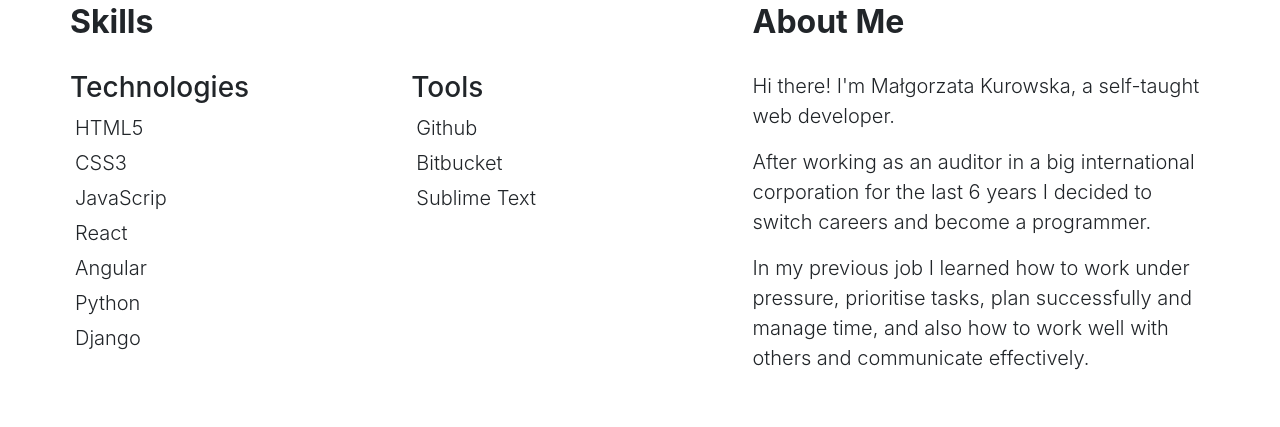
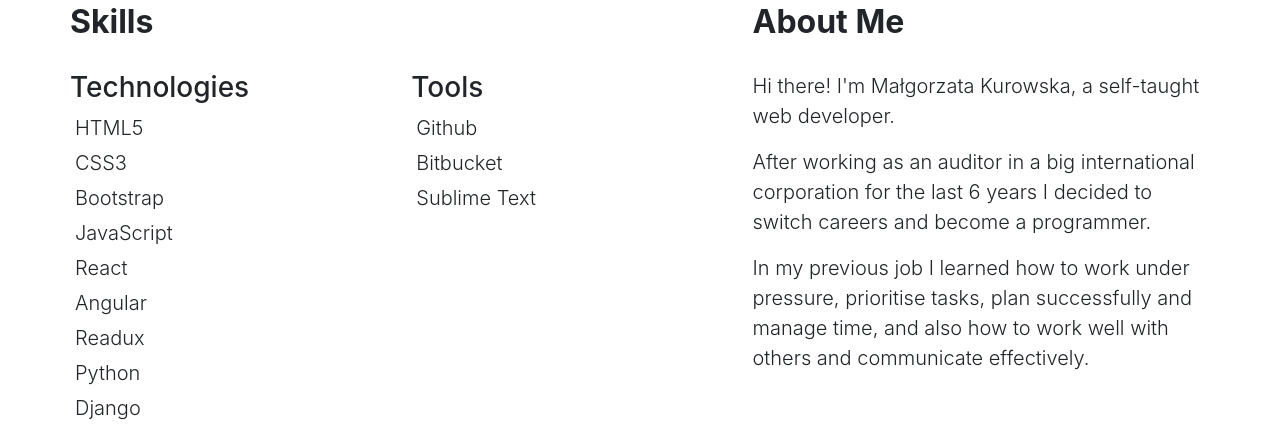
Before and after one commit to megmotion/portfolioPage, a plain HTML site: page index.html in a window 1280 px wide. Shown: the part 857-1284 px from the top of the page. Drawn offline with nearby package versions, Linux system fonts and the light colour scheme.

Commit message:
skills update

```diff
--- a/index.html
+++ b/index.html
@@ -50,9 +50,11 @@
                 <h3>Technologies</h3>
                 <p class="lead skills hover">HTML5</p>
                 <p class="lead skills">CSS3</p>
-                <p class="lead skills">JavaScrip</p>
+                <p class="lead skills">Bootstrap</p>
+                <p class="lead skills">JavaScript</p>
                 <p class="lead skills">React</p>
                 <p class="lead skills">Angular</p>
+                <p class="lead skills">Readux</p>
                 <p class="lead skills">Python</p>
                 <p class="lead skills">Django</p>
             </div>
```
